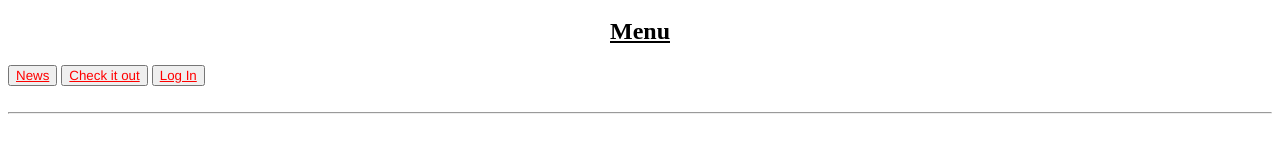
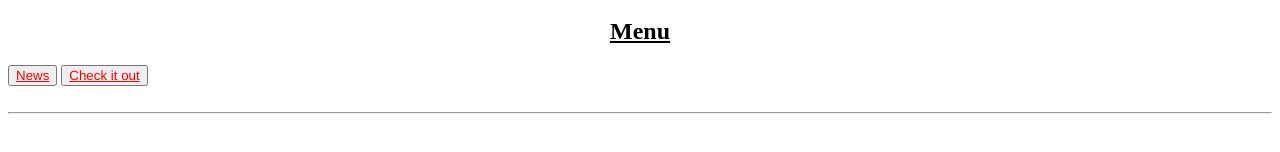
Before and after one commit to Codec-Website/Base1, a plain HTML site: page index.html in a window 1280 px wide. Shown: the part 166-318 px from the top of the page. Drawn offline with Linux system fonts and the light colour scheme.

Commit message:
Update index.html

```diff
--- a/index.html
+++ b/index.html
@@ -42,7 +42,7 @@ Coming Soon !
 <hr>
 <h2 style="text-align: center;"><span style="text-decoration: underline;">Menu</span></h2>
 <div><button><a href="http://codec.ga/news.html"> News </a></button>
-  <button><a href="http://codec.ga/check-it-out.html"> Check it out </a></button> <button><a href="http://codec.ga/Log-In.html"> Log In </a></button></div>
+  <button><a href="http://codec.ga/check-it-out.html"> Check it out </a></button></div>
   <br>
   <hr>
   </body>
```
